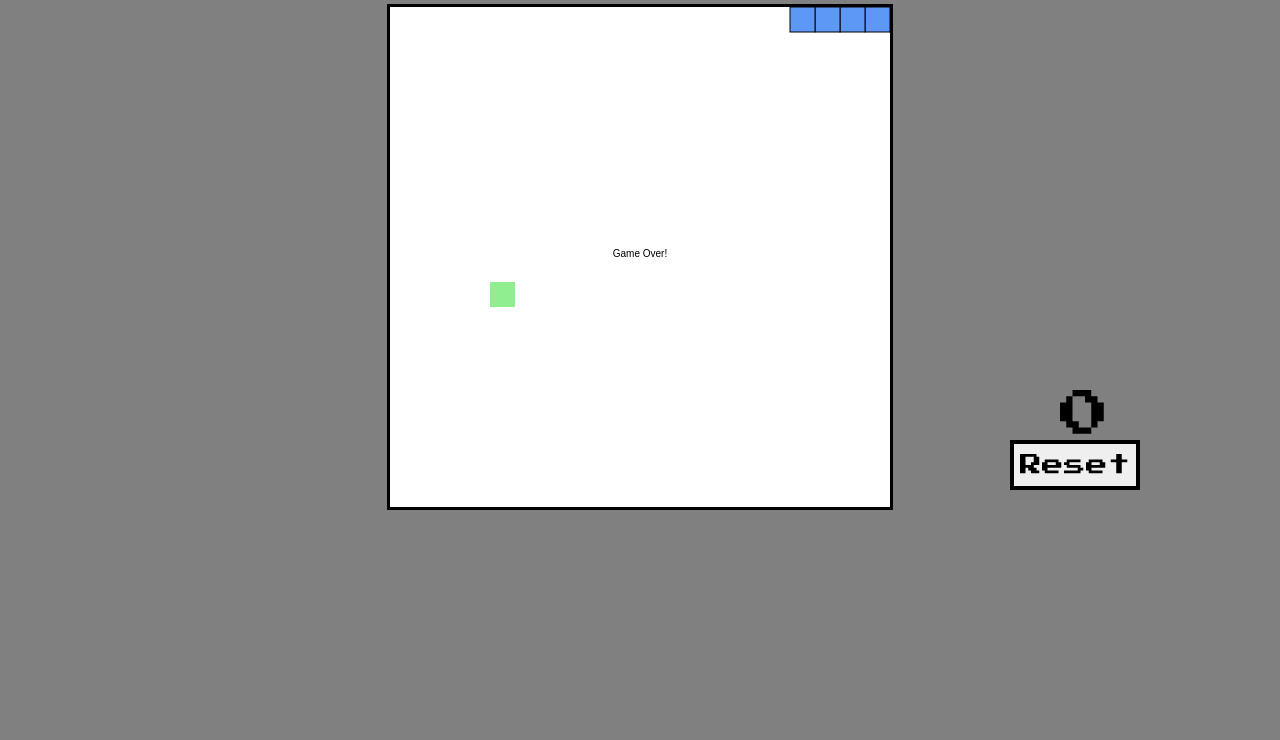
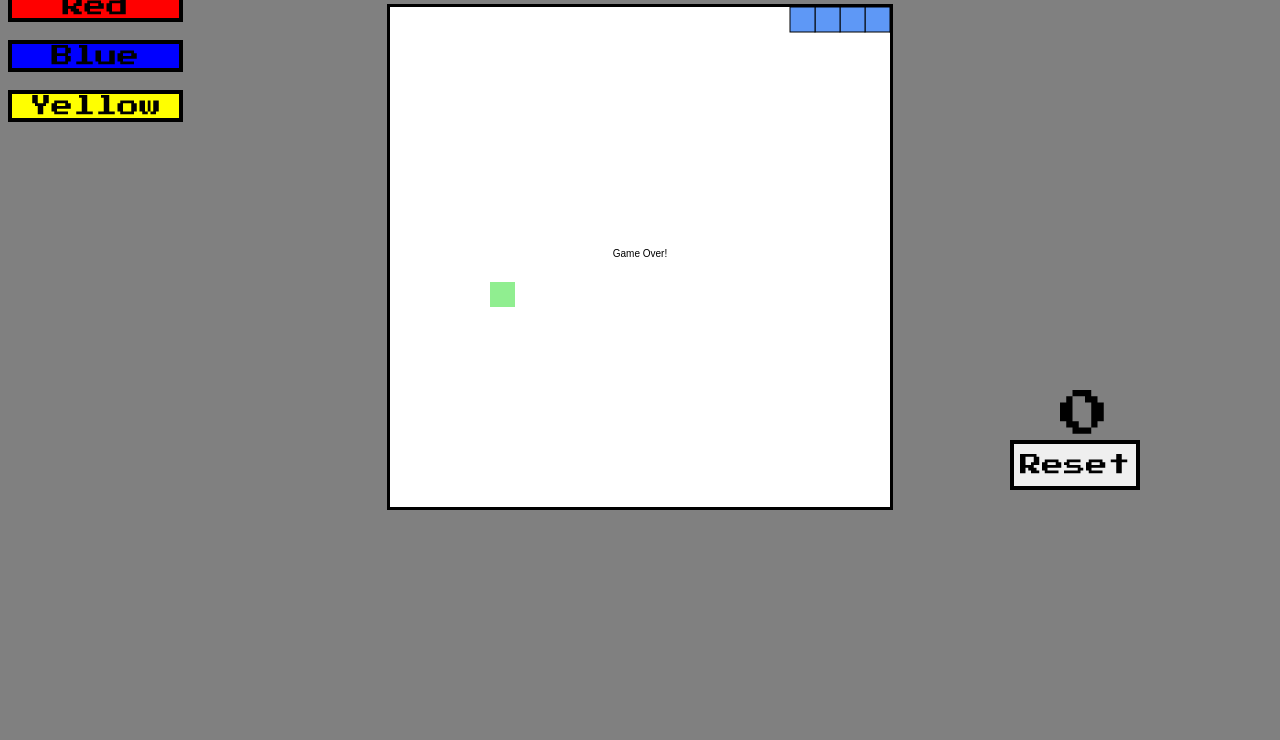
Before and after one commit to Shubhankit101/snake-game, a plain HTML site: page index.html in a window 1280 px wide. Shown: the part 60-800 px from the top of the page. Drawn offline with Linux system fonts and the light colour scheme.

Commit message:
Color change functionality

```diff
--- a/index.html
+++ b/index.html
@@ -15,6 +15,9 @@
         <div id="score">0</div>
     </div>
     <button id="resetButton">Reset</button>
+    <button id="red">Red</button>
+    <button id="blue">Blue</button>
+    <button id="yellow">Yellow</button>
 <script src="script.js"></script>
 </body>
 </html>
--- a/script.js
+++ b/script.js
@@ -2,10 +2,13 @@ const gameBoard = document.getElementById('gameBoard');
 const context = gameBoard.getContext('2d');
 const scoreText = document.getElementById('score');
 const resetButton = document.getElementById('resetButton');
+const red = document.getElementById('red');
+const blue = document.getElementById('blue');
+const yellow = document.getElementById('yellow');
 const gameWidth = gameBoard.width;
 const gameHeight = gameBoard.height;
 const boardBackground ='white';
-const snakeColor = '#5e98f6';
+let snakeColor = '#5e98f6';
 const snakeBorder = 'black';
 const foodColor = 'lightGreen';
 const unitSize = 25;
@@ -23,8 +26,24 @@ let snake = [
     {x:unitSize, y:0},
     {x:0, y:0}
 ];
+red.addEventListener('click', changeRedColor);
+blue.addEventListener('click', changeBlueColor);
+yellow.addEventListener('click', changeYellowColor)
+
+
+
+function changeBlueColor(){
+    snakeColor = '#0000ff';
+};
+function changeRedColor(){
+    snakeColor = '#ff0000';
+};
+function changeYellowColor(){
+    snakeColor = '#ffff00';
+};
+
 window.addEventListener('keydown', changeDirection);
-resetButton.addEventListener('click', resetGame)
+resetButton.addEventListener('click', resetGame);
 
 gameStart();
 
--- a/style.css
+++ b/style.css
@@ -24,6 +24,31 @@
 body{
     background-color: rgb(128, 128, 128)
 }
+#red{
+    font-family: 'Press Start 2P', sans-serif;
+    font-size: 22px;
+    width: 175px;
+    border: 4px solid;
+    position:absolute; top: 50px; right: auto;
+    background-color: #ff0000;
+}
+#blue{
+    font-family: 'Press Start 2P', sans-serif;
+    font-size: 22px;
+    width: 175px;
+    border: 4px solid;
+    position:absolute; top: 100px; right: auto;
+    background-color: #0000ff;
+}
+#yellow{
+    font-family: 'Press Start 2P', sans-serif;
+    font-size: 22px;
+    width: 175px;
+    border: 4px solid;
+    position:absolute; top: 150px; right: auto;
+    background-color: yellow;
+}
+
 
 header > h2{
     color: black;
```
